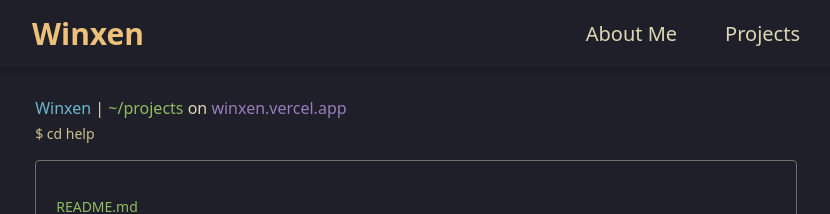
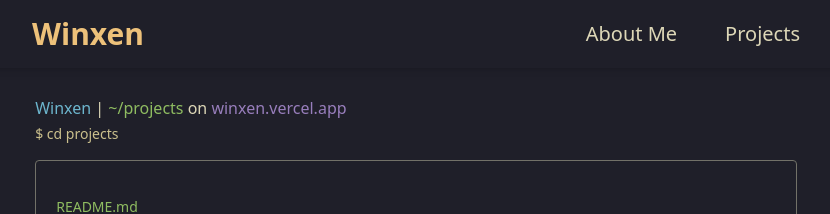
Before and after one commit to winxene/winxen, a Next.js app: page /projects in a window 1280 px wide. Shown: the top 214 px of the page, without its empty margins (224-1054 px from the left). Built offline with nearby package versions, Linux system fonts and the light colour scheme.

Commit message:
chore: fixed the last executed command

```diff
--- a/src/app/projects/page.tsx
+++ b/src/app/projects/page.tsx
@@ -83,7 +83,7 @@ const Projects: FC = () => {
       {showContent && (
         <div className="flex flex-col items-center justify-center animate-fade-in-up min-w-full text-sm md:text-base mx-auto">
           <div className="relative items-left justify-center space-y-0 top-24 md:top-0 lg:space-y-4 w-[70%]">
-            <TerminalHistoryPane currentPath={path} text="cd help" />
+            <TerminalHistoryPane currentPath={path} text="cd projects" />
           </div>
           <ReadmeCard>
             <div className="flex flex-col space-y-4 text-left justify-center">
```
